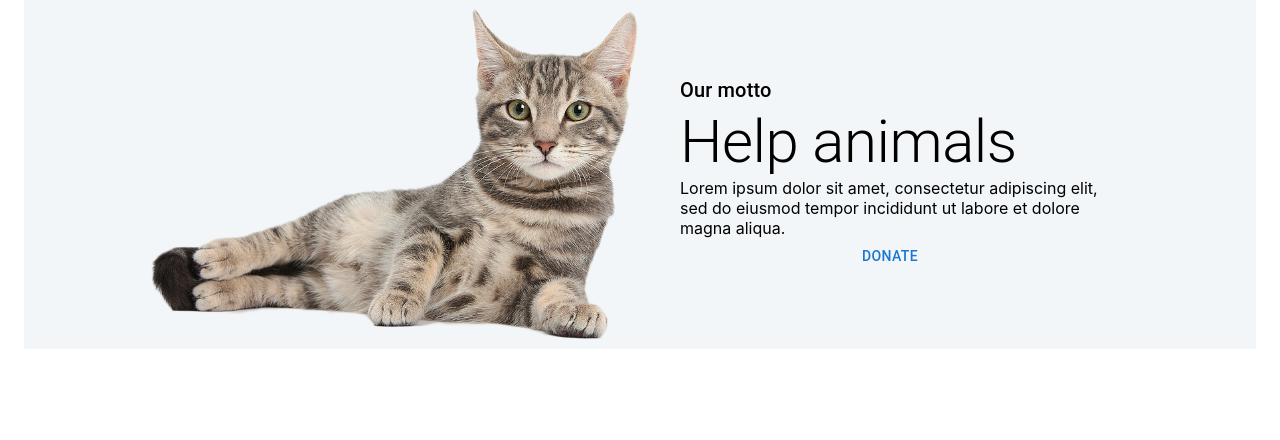
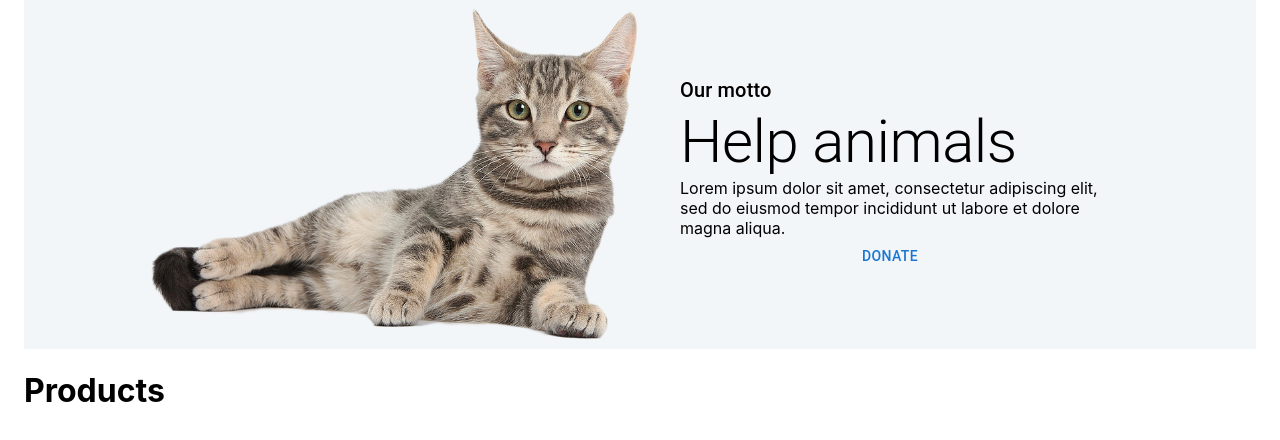
Before and after one commit to karpovska/MUI_cat_website, a React (Create React App) app: page / in a window 1280 px wide. Shown: the top 440 px of the page. Built offline with nearby package versions, Linux system fonts and the light colour scheme.

Commit message:
Added component Content to project

```diff
--- a/src/App.js
+++ b/src/App.js
@@ -1,6 +1,7 @@
 import { Container } from "@mui/material";
 import { ThemeProvider } from "@emotion/react";
 import Banner from "./components/Banner";
+import Content from "./components/Content";
 import Colors from "./styles/index";
 import theme from "./styles/index";
 function App() {
@@ -8,6 +9,7 @@ function App() {
     <ThemeProvider theme={theme}>
       <Container maxWidth="xl" sx={{ background: Colors.white }}>
         <Banner />
+        <Content />
       </Container>
     </ThemeProvider>
   );
--- /dev/null
+++ b/src/components/Content/index.js
@@ -0,0 +1,7 @@
+import * as React from "react";
+
+const Content = () => {
+  return <h1>Products</h1>;
+};
+
+export default Content;
```
